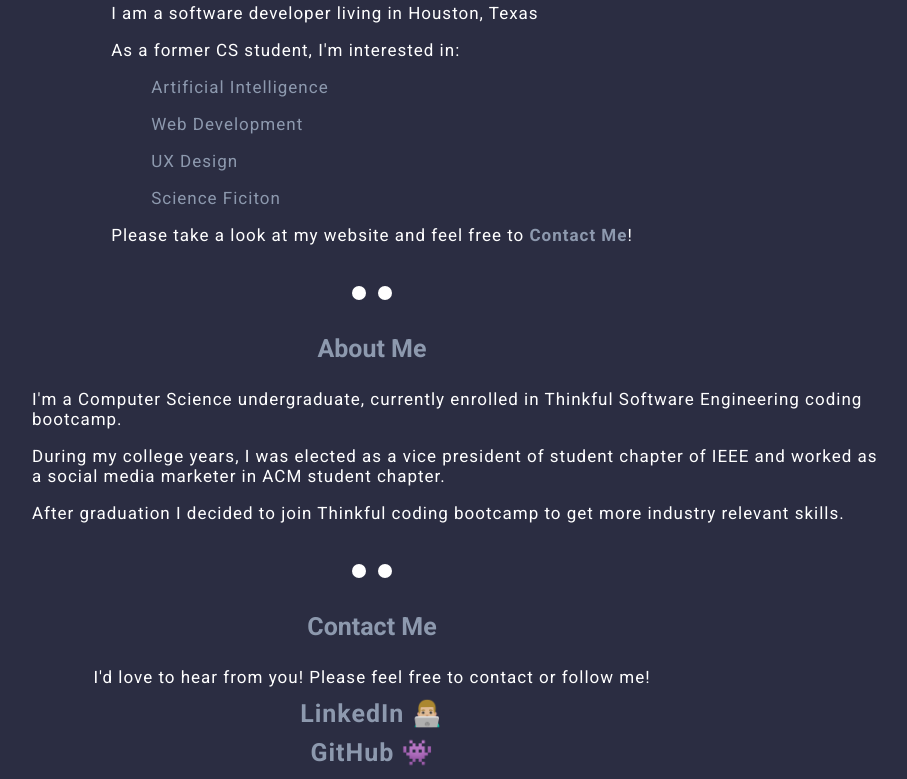
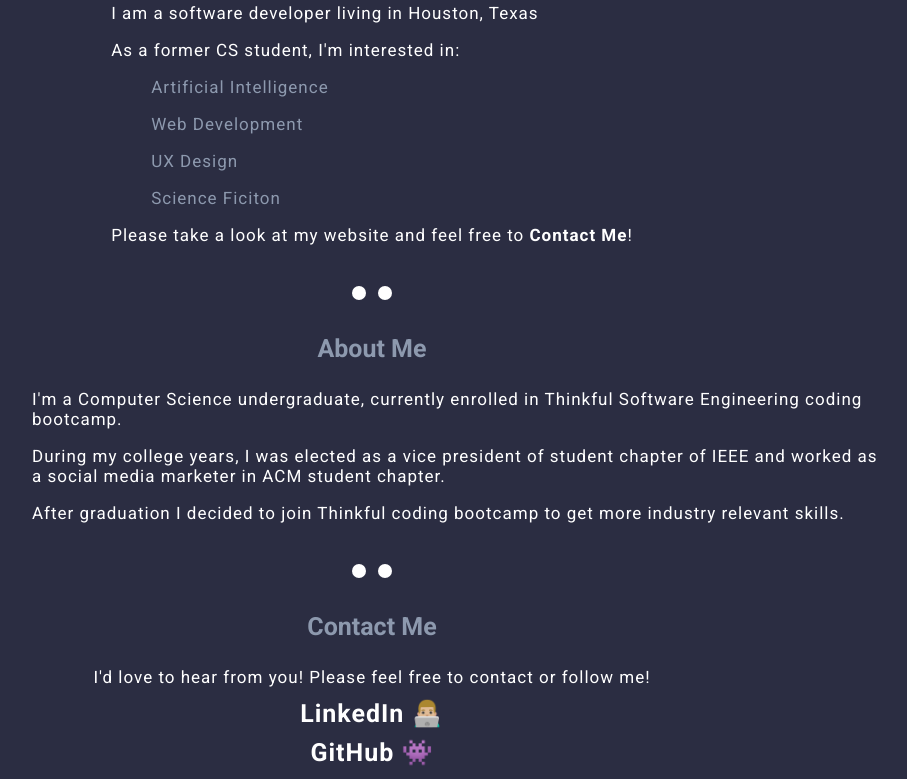
Before and after one commit to junaid-abbasi-dev/personal-portfolio, a plain HTML site: page index.html in a window 1280 px wide. Shown: the part 747-1526 px from the top of the page, without its empty margins (268-1175 px from the left). Drawn offline with nearby package versions, Linux system fonts and the light colour scheme; grey boxes are pictures that could not be loaded.

Commit message:
link color updated

```diff
--- a/style.css
+++ b/style.css
@@ -86,18 +86,18 @@ p {
 /* removing the bottom line from anchor tag, setting its color, and the weight */
 a {
     text-decoration: none;
-    color: #8d99ae;
+    color: #fff;
     font-weight: bold;
 }
 /* using psuedo-class to change state of anchor tag */
 a:link {
-    color: #8d99ae;
+    color: #fff;
 }
 a:visited {
     color: #e5546d;
 }
 a:hover {
-    color: #e5546d;
+    color: #fff;
 }
 a:active {
     color: #2b2d42;
```
